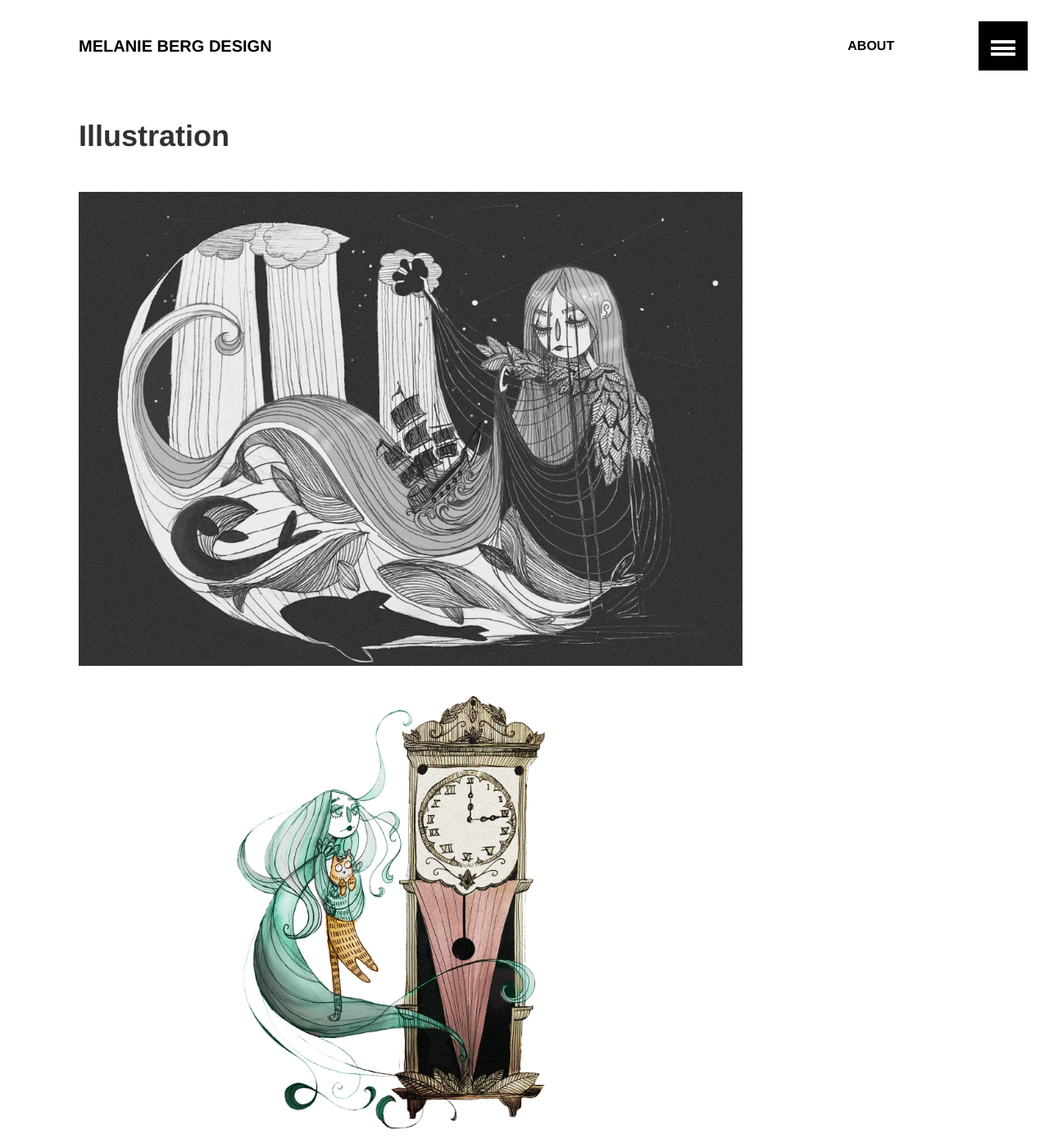
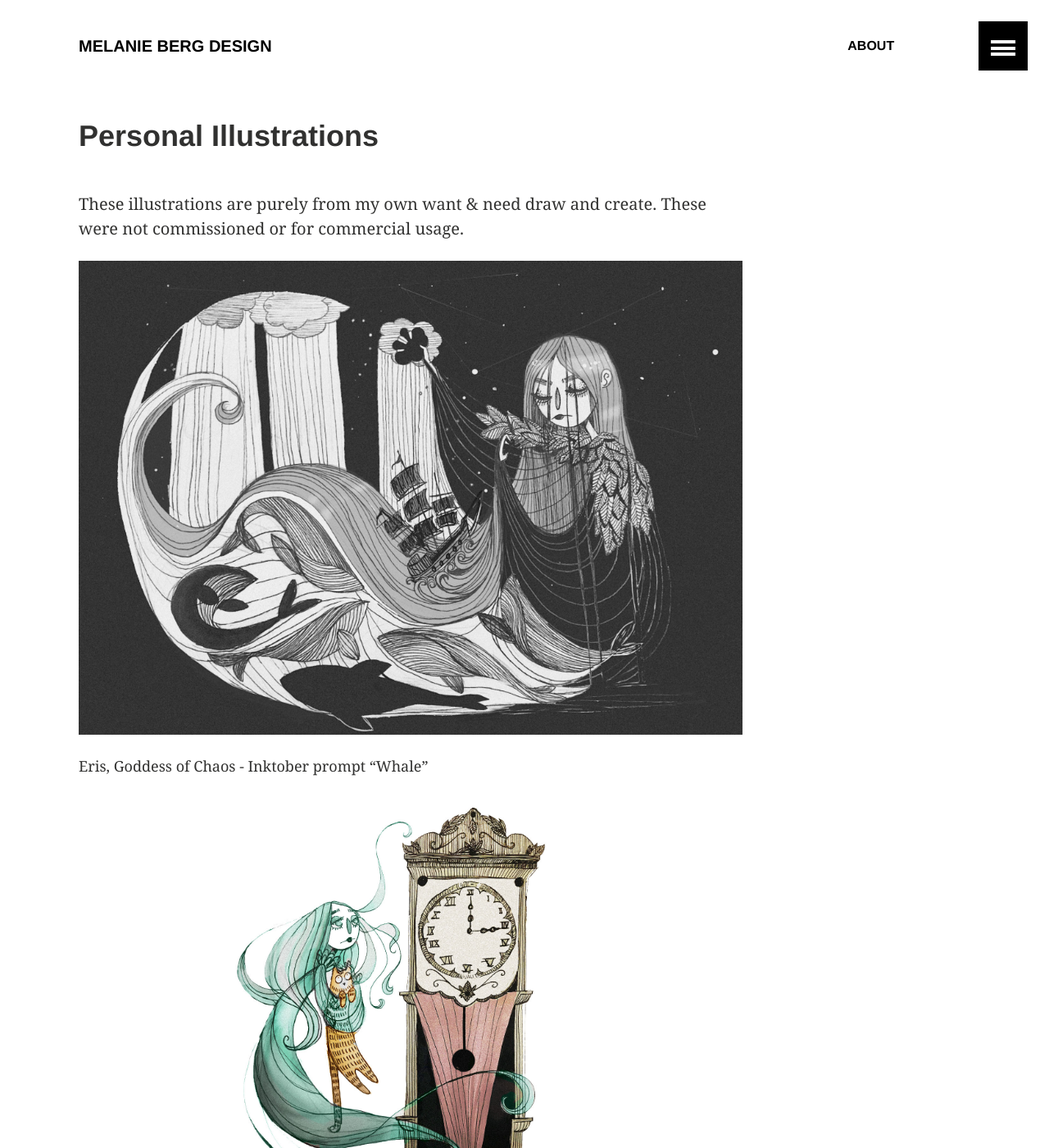
Before and after one commit to angiehemans/melanie-portfolio, a Jekyll site: the page built from _posts/2019-03-01-illustration.markdown, in a window 1280 px wide and 1400 px high. Shown: the whole window at 82% size. Built offline with Jekyll 4.4.1, drawn with Linux system fonts in a browser that asks for light colours; some of the changed text lies outside the part shown.

Commit message:
Updated Illustration

```diff
--- a/_posts/2019-03-01-illustration.markdown
+++ b/_posts/2019-03-01-illustration.markdown
@@ -1,5 +1,5 @@
 ---
-title: Illustration
+title: Personal Illustrations
 date: 2019-03-01 03:21:00 Z
 categories:
 - Illustration
@@ -9,24 +9,48 @@ image: "/uploads/whale.jpg"
 layout: article
 ---
 
+These illustrations are purely from my own want & need draw and create. These were not commissioned or for commercial usage.
+
 ![whale.jpg](/uploads/whale.jpg)
+
+Eris, Goddess of Chaos - Inktober prompt "Whale"
 
 ![ghost.jpg](/uploads/ghost.jpg)
 
+Ghost and kitten, Inktober prompt - "Clock"
+
 ![themermaidandthemoth_color3 (1).jpg](/uploads/themermaidandthemoth_color3%20(1).jpg)
+
+Mermaid & Moth - Inspired by a poem
 
 ![marle_color2 (1).jpg](/uploads/marle_color2%20(1).jpg)
 
+Marley, inspired by my Sun Conure
+
 ![hilda.jpg](/uploads/hilda.jpg)
+
+Hilda & Twig - Hilda fan art
 
 ![eclipsa.jpg](/uploads/eclipsa.jpg)
 
+Eclipsa, Star Vs The Forces of Evil fan art
+
 ![14379872_10208500968774542_5114296436242837360_o.jpg](/uploads/14379872_10208500968774542_5114296436242837360_o.jpg)
+
+Sleeping with Kaelyn - inspired by my daughter
 
 ![22140975_10211867234889091_7237157141715366347_n.jpg](/uploads/22140975_10211867234889091_7237157141715366347_n.jpg)
 
+Witchy Games - Inktober promt "game"
+
 ![16797787_10209880721227491_3132220997627373376_o.jpg](/uploads/16797787_10209880721227491_3132220997627373376_o.jpg)
+
+Witch brewing
 
 ![16797556_10209862248965696_1687530767369301788_o.jpg](/uploads/16797556_10209862248965696_1687530767369301788_o.jpg)
 
+Guide Me, inspired by anxiety
+
 ![15676343_10209400915552649_9106204438911087028_o.jpg](/uploads/15676343_10209400915552649_9106204438911087028_o.jpg)
+
+Princess Leia, inspired by Carrie Fisher (RIP)
```
